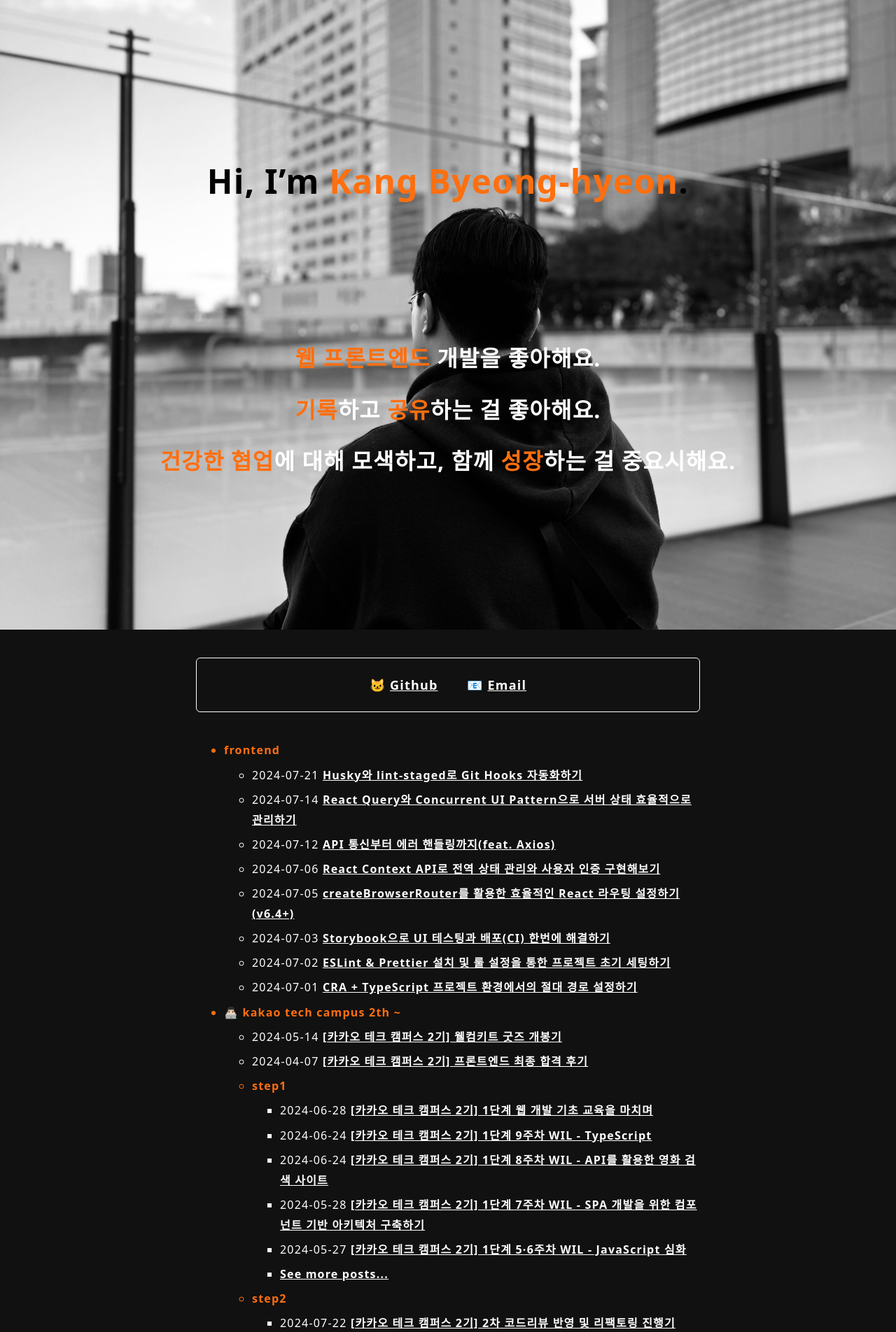
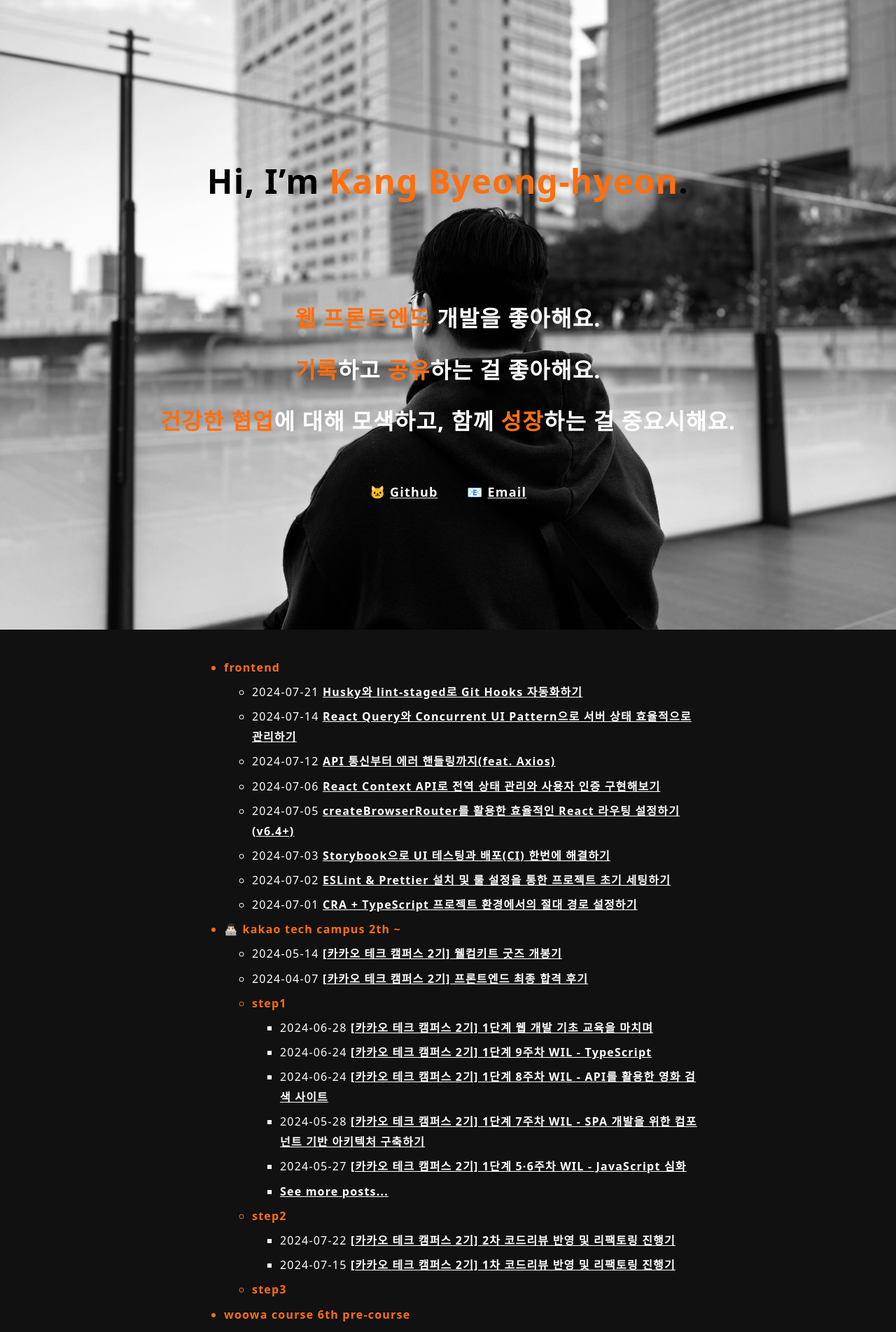
Before and after one commit to kang-kibong/kang-kibong.github.io, a Jekyll site: the page built from index.md, in a window 1280 px wide. Shown: the top 1904 px of the page at 70% size. Built offline with Jekyll 4.4.1, drawn with Linux system fonts in a browser that asks for light colours.

Commit message:
design: contact 영역 이동

```diff
--- a/_layouts/home.html
+++ b/_layouts/home.html
@@ -14,10 +14,6 @@ layout: default
       <strong>건강한 협업</strong>에 대해 모색하고, 함께
       <strong>성장</strong>하는 걸 중요시해요.
     </p>
-  </div>
-</header>
-
-<section class="w">
     <div class="contact">
       <span>
         🐱
@@ -28,10 +24,14 @@ layout: default
         <a href="mailto:byeonghyeon.dev@gmail.com">Email</a>
       </span>
     </div>
+  </div>
+</header>
+
+<section class="w">
   {%-include menu_item.html collection=site.data.menu.entries-%} {{ content }}
 </section>
 
-<div class="profile-container">
+<footer class="profile-container">
   <div class="profile1"></div>
   <div class="profile2"></div>
-</div>
+</footer>
--- a/_sass/no-style-please.scss
+++ b/_sass/no-style-please.scss
@@ -228,19 +228,14 @@ header h1 {
       color: rgb(255, 111, 15);
     }
   }
-}
 
   .contact {
-  border: 1px solid #fff;
-  text-align: center;
     font-size: 18px;
-  color: #000;
-  margin-bottom: 40px;
-  padding: 22px 0;
-  border-radius: 0.375rem;
+    padding: 40px 0;
 
     & span:first-of-type {
       margin-right: 36px;
+    }
   }
 }
 
@@ -287,13 +282,13 @@ header h1 {
     .header-title {
       font-size: 20px;
     }
-  }
 
     .contact {
       font-size: 14px;
 
       & span:first-of-type {
-      margin-right: 14px;
+        margin-right: 18px;
+      }
     }
   }
 
```
Also changed, not shown: 3 other files. Lines whose indentation alone changed are shown as unchanged.
